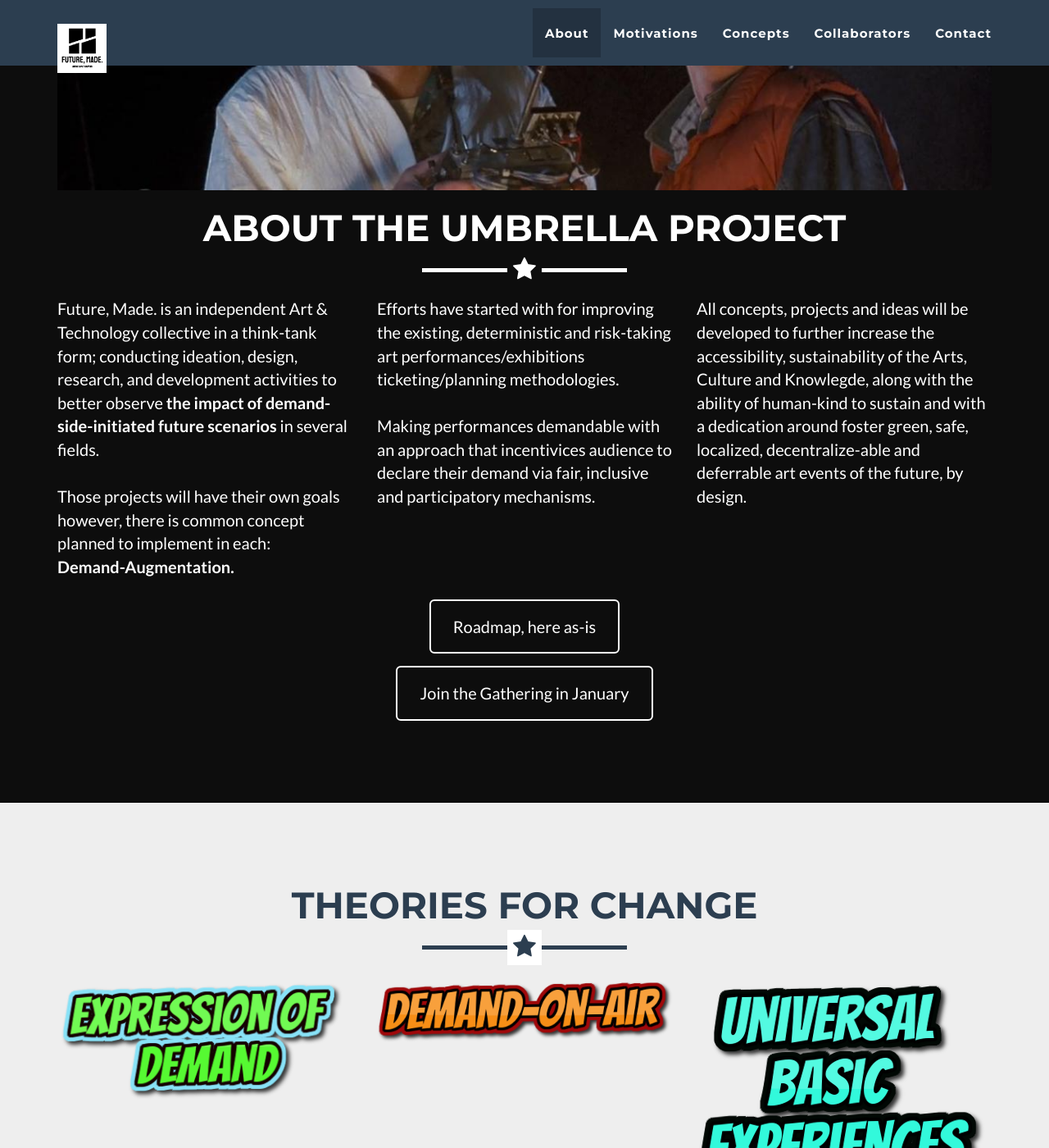
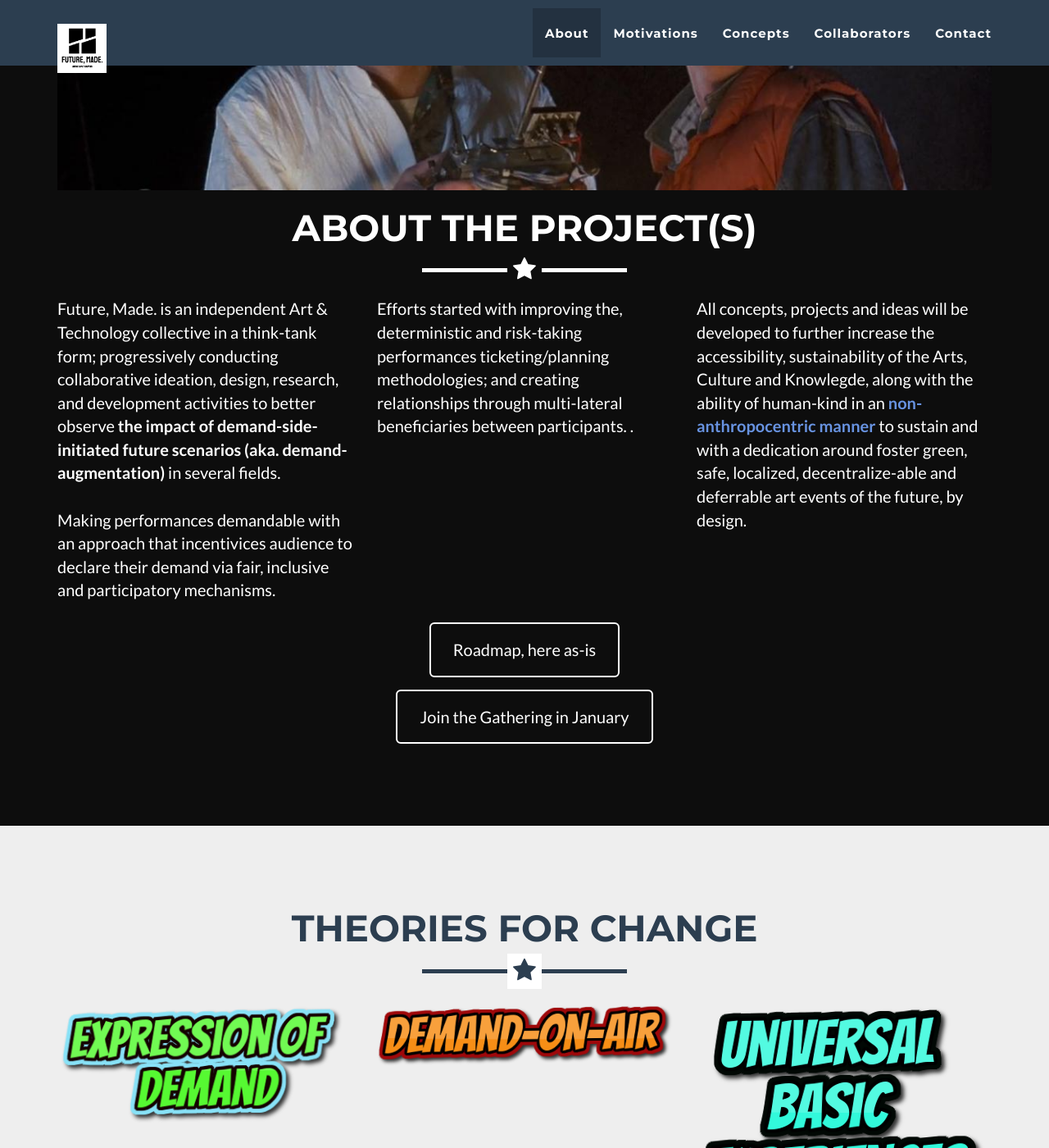
Before and after one commit to streamerd/future-made-website, a Jekyll site: the page built from _posts/2014-07-18-project-1.markdown, in a window 1280 px wide and 1400 px high, scrolled down 832 px. Shown: the whole window at 82% size. Built offline with Jekyll 4.4.1, drawn with Linux system fonts in a browser that asks for light colours.

Commit message:
update demand--event-upon-stream

```diff
--- a/_includes/about.html
+++ b/_includes/about.html
@@ -5,29 +5,40 @@
                 <div class="col-lg-12 text-center">
                     <img class="img-responsive" src="/future-made-website/img/b2f.jpg" alt="profile-pic" />
                     <br>
-                    <h2>About the Umbrella Project</h2>
+                    <h2>About the Project(s)</h2>
                     <hr class="star-light">
                 </div>
             </div>
             <div class="row">
                 <div class="col-lg-4">
-                    <p>Future, Made. is an independent Art & Technology collective in a think-tank form; conducting ideation, design, research,
-                        and development activities to better observe  <strong>the impact of demand-side-initiated future scenarios</strong>
+                    <p>Future, Made. is an independent Art & Technology collective
+                        in a think-tank form; progressively conducting collaborative ideation, design, research,
+                        and development activities to better observe  <strong>the impact of demand-side-initiated
+                            future scenarios (aka. demand-augmentation)</strong>
                          in several fields. <br><br>
-                        Those projects will have their own goals however,
-                        there is common concept planned to implement in each:
+
+
+                        Making performances demandable
+                        with an approach that incentivices audience to
+                        declare their demand via fair,
+                        inclusive and participatory mechanisms.
+
                         <br>
-                        <strong>Demand-Augmentation.</strong></p>
                 </div>
                 <div class="col-lg-4">
-                    <p>Efforts have started with for improving the existing,
-                        deterministic and risk-taking art performances/exhibitions
-                        ticketing/planning methodologies. <br><br>
-                        Making performances demandable
-                        with an approach that incentivices audience to declare their demand via fair, inclusive and participatory mechanisms.</p>
+                    <p>Efforts started with improving the,
+                        deterministic and risk-taking performances
+                        ticketing/planning methodologies; and creating
+                        relationships through multi-lateral beneficiaries between participants.
+                        . <br><br></p>
                 </div>
                 <div class="col-lg-4">
-                    <p>All concepts, projects and ideas will be developed to further increase the accessibility, sustainability of the Arts, Culture and Knowlegde, along with the ability of human-kind to sustain and
+                    <p>All concepts, projects and ideas will be developed to further increase the accessibility,
+                        sustainability of the Arts, Culture and Knowlegde, along with the ability of human-kind in an
+                        <a href="https://link.springer.com/chapter/10.1007/978-3-319-98593-0_3" target="_blank"><strong>
+                            non-anthropocentric manner
+                        </strong></a>
+                        to sustain and
                         with a dedication around foster green, safe, localized, decentralize-able and deferrable art events of the future, by design.</p>
                 </div>
 
--- a/_includes/css/main.css
+++ b/_includes/css/main.css
@@ -22,7 +22,8 @@ a:focus,
 a:active,
 a.active {
     outline: 0;
-    color: #{{ site.color.primary }};
+    color: #6893e1;
+    /* color: #{{ site.color.primary }}; */
 }
 
 h1,
--- a/_posts/2014-07-15-project-5.markdown
+++ b/_posts/2014-07-15-project-5.markdown
@@ -9,6 +9,6 @@ alt: image-alt
 project-date: December 2020
 client: Start Bootstrap
 category: Web Development
-description: This collective aims to increase accessibility and sustainability of the Arts, Culture and Knowledge, hence practical and viable methods of demand exposition for their future experiences, they would like to be part of. <br><br> Audience can demand a performance upon a listen/stream or , eg. a concert. <p><strong><a href="https://www.youtube.com/watch?v=sKhhBP57Tzc" target="_blank"> Linked here</a></strong>  is a screen recording of an app, recently developed and shared with Spotify, Bandcamp, Soundcloud and Resonate.is. <br><br> Hence, this is made to demonstrate the concept and its viability and our approach was an act of encouragement, for the potential enabler platforms for such integration and interaction to further care about the artists with practical solutions. <br><br> </p>
+description: This collective aims to increase accessibility and sustainability of the Arts, Culture and Knowledge, hence practical and viable methods of demand exposition for their future experiences, they would like to be part of. <br><br> Audience can demand a performance upon a listen/stream or , eg. a concert. <p><strong><a href="https://www.youtube.com/watch?v=sKhhBP57Tzc" target="_blank"> Linked here</a></strong>  is a screen recording of an app, recently developed and shared with <a href="https://community.spotify.com/t5/Live-Ideas/Demand-Event-Performance-Upon-Stream-Listen/idc-p/5102635#M210983" target="_blank"><strong>Spotify@communityForum,</strong></a> Bandcamp, Soundcloud and Resonate.is. <br><br> Hence, this is made to demonstrate the concept and its viability and our approach was an act of encouragement, for the potential enabler platforms for such integration and interaction to further care about the artists with practical solutions. <br><br> </p>
 
 ---
```
